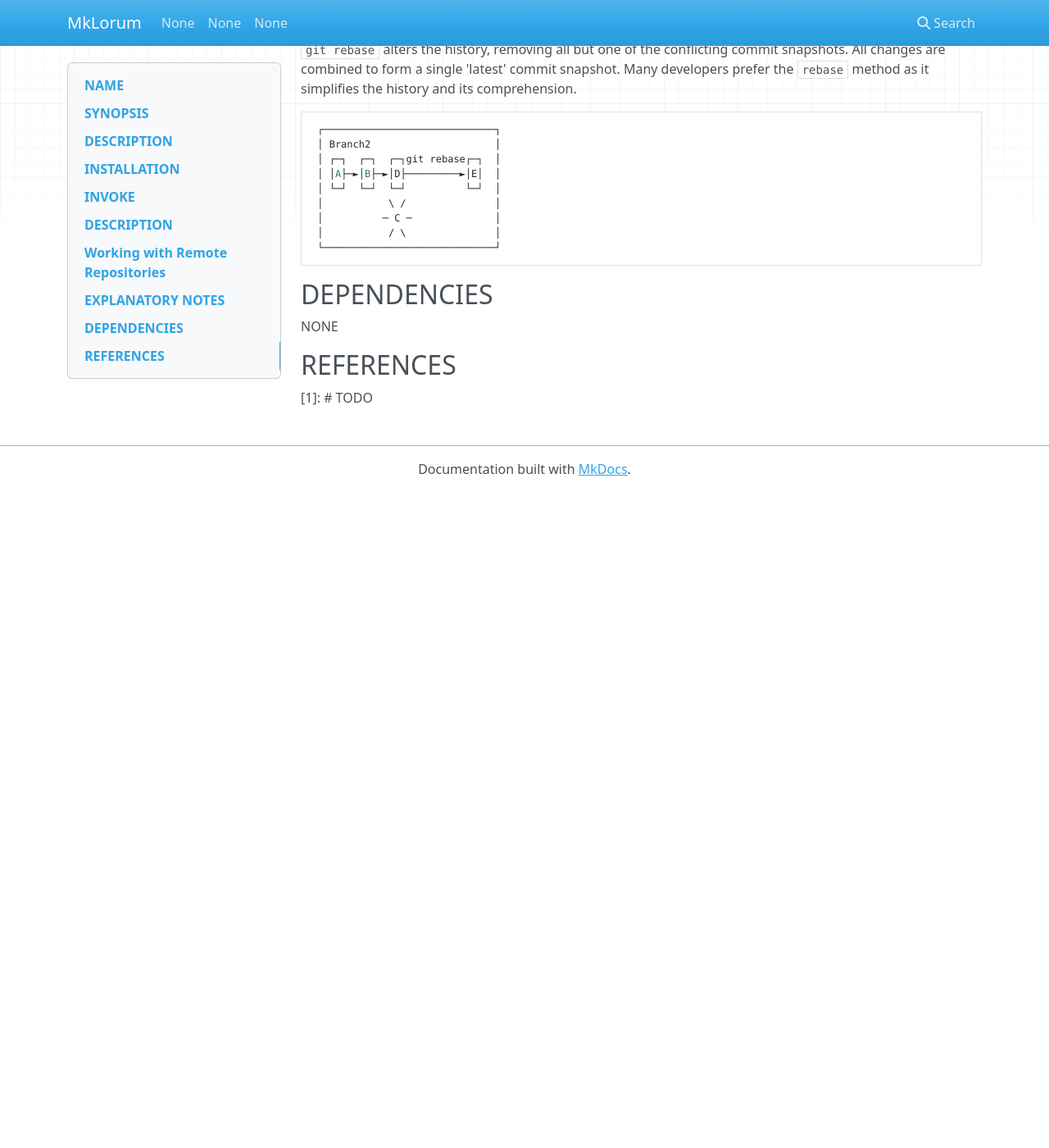
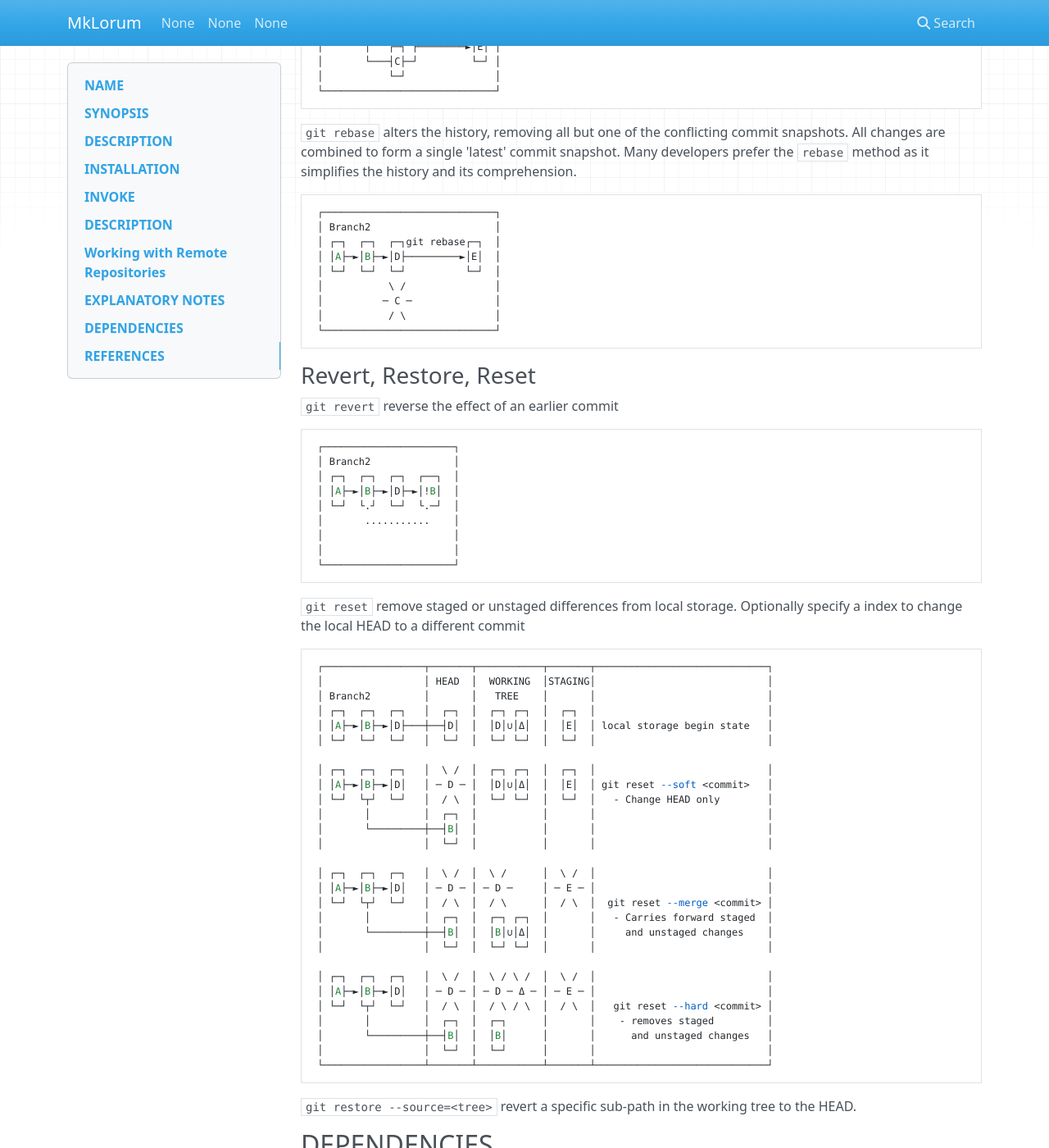
Before and after one commit to dank8/MinimumViableOperate, an MkDocs documentation site: the page built from docs/com.git-scm/git-mvo.md, in a window 1280 px wide and 1400 px high, scrolled down 5292 px. Shown: the whole window at 82% size. Built offline with MkDocs 1.6.1, drawn with Linux system fonts in a browser that asks for light colours; nearby versions of some CDN libraries; before the commit the page ends 5892 px from its top, so only the background shows below that; some of the changed text lies outside the part shown.

Commit message:
update git Revert, Restore, Reset

````diff
--- a/docs/com.git-scm/git-mvo.md
+++ b/docs/com.git-scm/git-mvo.md
@@ -92,36 +92,36 @@ git clone <url> -b <branchName>
 ### Modification Workflow of GIT Repositories
 
 ```
- ┌────────────────────────────────────────────────────────────────────────┐
- │  ┌─────────────── ORIGIN REPOSITORY ──┐                                │
- │  │ ************                       │                                │
- │  │ * Branch1  *                       │                                │
- │  │ * ┌─┐  ┌─┐ *                       │                                │
- │  │ * │A├─►│B│ *                       │                                │
- │  │ * └─┘  └┬┘ *                       │                                │
- │  │ ********│***                       │                                │
- │  │         │                          │                                │
- │  │      ***│************************* │                                │
- │  │      *  │   Branch2   ┌─┐        * │                                │
- │  │      *  │             │E├─┐      * │                                │
- │  │      * ┌▼┐  ┌─┐  ┌─┬─►└─┘ │  ┌─┐ * │                                │
- │  │      * │A├─►│C├─►│D│      ├─►│I│ * │           ┌─                   │
- │  │      * └─┘  └─┘  └┬┴─►┌─┐ │  └─┘ * │           │  ┌──────────┐      │
- │  │      *            │   │G├─┘      * │           │  │git commit│    ┐ │
- │  │      *            │   └─┘        * │           │ ┌▼┐     ┌───┴──┐ │ │
- │  │      *************│*************** │           │ │H│     │STAGED│ │ │
- │  │                   │                │           │ └┬┘     └───▲──┘ │ │
- │  │                 **│************ ───┘           └──│─STAGING─ │────┘ │
- │  │                 * │Branch3    *                   │          │      │
- │  │                 *┌▼┐  ┌─┐  ┌┐ *           git push│          │      │
- │  │                 *│D├─►│F│  │◄─────────────────────┘          │      │
- │  │                 *└─┘  └┬┘  └┘ *      ┌ WORKING TREE ┐        │      │
- │  └─────────────────*******│*******      │  FolderA     │        │      │
- │                           │             │  ├file1      │        │      │
- │                           │git clone    │  └FolderB    │git add │      │
- │                           └─────────────┤   └file3     ├────────┘      │
- │                                         └   └file4     ┘               │
- └────────────────────────────────────────────────────────────────────────┘
+ ┌────────────────────────────────────────────────────────────────────────────┐
+ │  ┌───────────── 'ORIGIN' REPOSITORY ──┐                                    │
+ │  │ ************                       │                                    │
+ │  │ * Branch1  *                       │                                    │
+ │  │ * ┌─┐  ┌─┐ *                       │                                    │
+ │  │ * │A├─►│B│ *                       │                                    │
+ │  │ * └─┘  └┬┘ *                       │                                    │
+ │  │ ********│***                       │                                    │
+ │  │         │                          │                                    │
+ │  │      ***│************************* │                                    │
+ │  │      *  │   Branch2   ┌─┐        * │                                    │
+ │  │      *  │             │E├─┐      * │                                    │
+ │  │      * ┌▼┐  ┌─┐  ┌─┬─►└─┘ │  ┌─┐ * │                                    │
+ │  │      * │A├─►│C├─►│D│      ├─►│I│ * │               ┌─                   │
+ │  │      * └─┘  └─┘  └┬┴─►┌─┐ │  └─┘ * │               │  ┌──────────┐      │
+ │  │      *            │   │G├─┘      * │               │  │git commit│    ┐ │
+ │  │      *            │   └─┘        * │               │ ┌▼┐     ┌───┴──┐ │ │
+ │  │      *************│*************** │               │ │H│     │STAGED│ │ │
+ │  │                   │                │               │ └┬┘     └───▲──┘ │ │
+ │  │                 **│************ ───┘               └──│─STAGING─ │────┘ │
+ │  │                 * │Branch3    *                       │          │      │
+ │  │                 *┌▼┐  ┌─┐  ┌┐ *               git push│          │      │
+ │  │                 *│D├─►│F│  │◄─────────────────────────┘          │      │
+ │  │                 *└─┘  └┬┘  └┘ *          ┌ WORKING TREE ┐        │      │
+ │  └─────────────────*******│*******          │  FolderA     │        │      │
+ │                           │                 │  ├file1      │        │      │
+ │                           │git clone ┌HEAD┐ │  └FolderB    │git add │      │
+ │                           └─────────►│ D  ├─┤   └file3     ├────────┘      │
+ │                                      └────┘ └   └file4     ┘               │
+ └────────────────────────────────────────────────────────────────────────────┘
 ```
 
 ### Fundamentals of making changes
@@ -149,6 +149,12 @@ git status
 ```lang-sh
 # Send commit snapshots to the remote repository
 git push origin
+```
+
+### Viewing History
+
+```
+git log --graph
 ```
 
 ## EXPLANATORY NOTES
@@ -305,6 +311,60 @@ Both commands resolve a conflict where there is more than one 'latest' commit on
  └─────────────────────────────┘
 ```
 
+
+### Revert, Restore, Reset
+
+`git revert` reverse the effect of an earlier commit
+
+```
+ ┌──────────────────────┐
+ │ Branch2              │
+ │ ┌─┐  ┌─┐  ┌─┐  ┌──┐  │
+ │ │A├─►│B├─►│D├─►│!B│  │
+ │ └─┘  └.┘  └─┘  └.─┘  │
+ │       ...........    │
+ │                      │
+ │                      │
+ └──────────────────────┘
+```
+
+`git reset` remove staged or unstaged differences from local storage.
+Optionally specify a <commit> index to change the local HEAD to a different commit
+
+```
+ ┌─────────────────┬───────┬───────────┬───────┬─────────────────────────────┐
+ │                 │ HEAD  │  WORKING  │STAGING│                             │
+ │ Branch2         │       │   TREE    │       │                             │
+ │ ┌─┐  ┌─┐  ┌─┐   │  ┌─┐  │  ┌─┐ ┌─┐  │  ┌─┐  │                             │
+ │ │A├─►│B├─►│D├───┼──┤D│  │  │D│∪│Δ│  │  │E│  │ local storage begin state   │
+ │ └─┘  └─┘  └─┘   │  └─┘  │  └─┘ └─┘  │  └─┘  │                             │
+
+ │ ┌─┐  ┌─┐  ┌─┐   │  \ /  │  ┌─┐ ┌─┐  │  ┌─┐  │                             │
+ │ │A├─►│B├─►│D│   │ ─ D ─ │  │D│∪│Δ│  │  │E│  │ git reset --soft <commit>   │
+ │ └─┘  └┬┘  └─┘   │  / \  │  └─┘ └─┘  │  └─┘  │   - Change HEAD only        │
+ │       │         │  ┌─┐  │           │       │                             │
+ │       └─────────┼──┤B│  │           │       │                             │
+ │                 │  └─┘  │           │       │                             │
+
+ │ ┌─┐  ┌─┐  ┌─┐   │  \ /  │  \ /      │  \ /  │                             │
+ │ │A├─►│B├─►│D│   │ ─ D ─ │ ─ D ─     │ ─ E ─ │                             │
+ │ └─┘  └┬┘  └─┘   │  / \  │  / \      │  / \  │  git reset --merge <commit> │
+ │       │         │  ┌─┐  │  ┌─┐ ┌─┐  │       │   - Carries forward staged  │
+ │       └─────────┼──┤B│  │  │B│∪│Δ│  │       │     and unstaged changes    │
+ │                 │  └─┘  │  └─┘ └─┘  │       │                             │
+
+ │ ┌─┐  ┌─┐  ┌─┐   │  \ /  │  \ / \ /  │  \ /  │                             │
+ │ │A├─►│B├─►│D│   │ ─ D ─ │ ─ D ─ Δ ─ │ ─ E ─ │                             │
+ │ └─┘  └┬┘  └─┘   │  / \  │  / \ / \  │  / \  │   git reset --hard <commit> │
+ │       │         │  ┌─┐  │  ┌─┐      │       │    - removes staged         │
+ │       └─────────┼──┤B│  │  │B│      │       │      and unstaged changes   │
+ │                 │  └─┘  │  └─┘      │       │                             │
+ └─────────────────┴───────┴───────────┴───────┴─────────────────────────────┘
+```
+
+`git restore --source=<tree>` revert a specific sub-path in the working tree to the HEAD.
+
+
 ## DEPENDENCIES
 
 NONE
````
